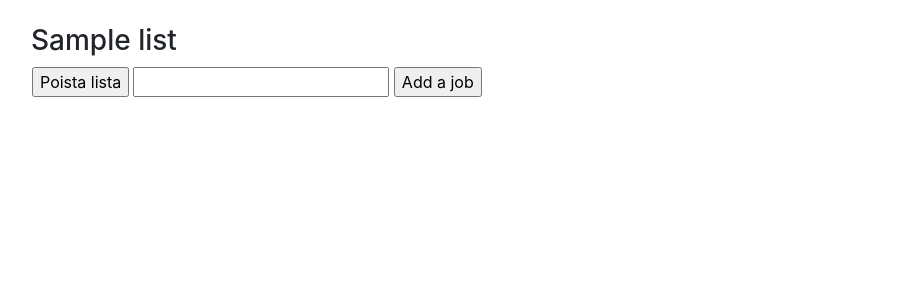
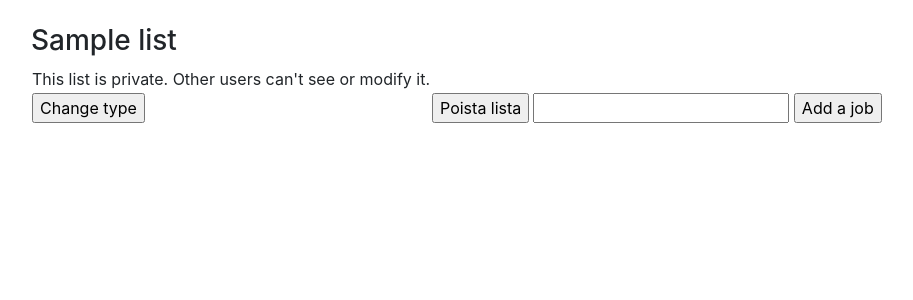
Before and after one commit to inkeriV/Listapalvelu, a Flask app: page /lists/1/1 in a window 1280 px wide. Shown: the part 56-356 px from the top of the page, without its empty margins (54-967 px from the left). Run offline with Flask 2, Linux system fonts and the light colour scheme; a user stored in the database is signed in; tables that the repository leaves empty hold one stand-in row (values such as "Sample post"); data that the repository does not hold is empty; some libraries are stand-ins or nearby versions.

Commit message:
listan poisto listan omilta sivuilta + listan tyypin muunnos(kesken)

```diff
--- a/application/lists/views.py
+++ b/application/lists/views.py
@@ -97,3 +97,26 @@ def show_list(list_id, list_name):
 @app.route("/kayttoohje/", methods=["GET"])
 def ohje():
 	return render_template("/lists/kayttoohje.html")
+
+
+#listan tyypin muuntaminen
+@app.route("/lists/<list_name>/<list_id>/changetype", methods=["POST"])
+@login_required
+def type_change(list_name, list_id):
+	#if request.method == 'POST':
+		lista=Lists.sfsdfquery.get(list_id) #KORJAA VIRHE, testaan tuleeko metodi ikinä suoritukseen
+
+		if lista.type == 1:
+			lista.type = "2"
+			db.session().commit()
+			return redirect(url_for("show_list", list_id=list_id, list_name=list_name))
+
+		if lista.type == 2:
+			lista.type = "3"
+			db.session().commit()
+			return redirect(url_for("show_list", list_id=list_id, list_name=list_name))
+
+		if lista.type == 3:
+			lista.type = "1"
+			db.session().commit()
+			return redirect(url_for("show_list", list_id=list_id, list_name=list_name))
--- a/application/templates/lists/showlist.html
+++ b/application/templates/lists/showlist.html
@@ -3,8 +3,27 @@
 {% block body %}
 	<table>
 	<form method="GET" action="{{ url_for('show_list', list_id=list.id, list_name=list.name) }}">
-		<h3>{{ list.name }}<h3>
+		<h3>{{ list.name }}</h3>
+
 		{% if current_user.is_authenticated %}
+			<tr>
+				{% if list.type == 1 %}
+					<td> This list is private. Other users can't see or modify it. </td>
+				{% endif %}
+				{% if list.type == 2 %}
+			   		<td> This list can be seen by users who know the url-address of this list. </td>
+				{% endif %}
+				{% if list.type == 3 %}
+			   		<td> This list is modifiable by users who know the url-address of this list. </td>
+				{% endif %}
+			</tr>
+
+			<td>
+				<form action="{{ url_for('type_change', list_name=list.name, list_id=list.id) }}">
+			       		<input type="submit" value="Change type"/>
+			     	</form>
+			</td>
+
 			<td>
 				<form action="{{ url_for('lists_delete', list_id=list.id) }}">
 					<input type="submit" value="Poista lista"/>
@@ -36,9 +55,11 @@
 				{% endif %}
 				<td></td>
 
-				<td> <form action="{{ url_for('change_status', job_id=job.id, list_name=list.name, list_id=list.id) }}">
-					<input type="submit" value="change status"/>
-				</form> </td>
+				<td>
+					<form action="{{ url_for('change_status', job_id=job.id, list_name=list.name, list_id=list.id) }}">
+						<input type="submit" value="change status"/>
+					</form>
+				</td>
 
 				</tr>
 			{% endif %}
```
